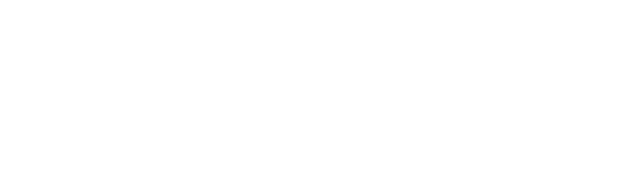
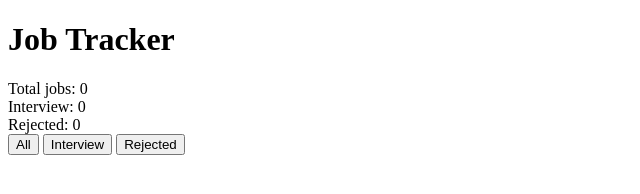
Before and after one commit to MohammadMahfuzurRahman/assignment-04, a plain HTML site: page index.html in a window 1280 px wide. Shown: the whole page, without its empty margins (0-640 px from the left). Drawn offline with Linux system fonts and the light colour scheme.

Commit message:
Updated html version

```diff
--- a/index.html
+++ b/index.html
@@ -3,9 +3,27 @@
 <head>
     <meta charset="UTF-8">
     <meta name="viewport" content="width=device-width, initial-scale=1.0">
-    <title>Document</title>
+    <title>Job Tracker</title>
+    <link rel="stylesheet" href="./style.css">
 </head>
 <body>
-
+    <header>
+        <h1>Job Tracker</h1>
+        <div>
+            <div>Total jobs: <span id="total-count">0</span></div>
+            <div>Interview: <span id="interview-count">0</span></div>
+            <div>Rejected: <span id="rejected-count">0</span></div>
+        </div>
+    </header>
+    <section class="jobs-section">
+        <div class="tabs">
+            <button class="tab-btn active" data-tab="all">All</button>
+            <button class="tab-btn" data-tab="interview">Interview</button>
+            <button class="tab-btn" data-tab="rejected">Rejected</button>
+        </div>
+        <div class="jobs-container" id="jobs-container">
+        </div>
+    </section>
+    <script src="./script.js"></script>
 </body>
 </html>
```
Also changed, not shown: script.js (added), style.css (added).
